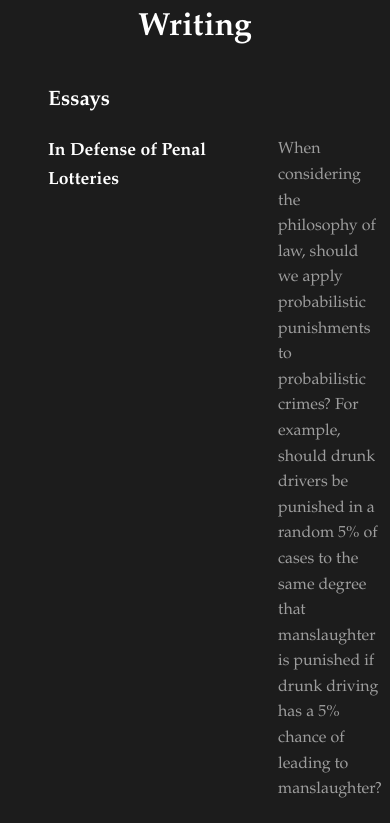
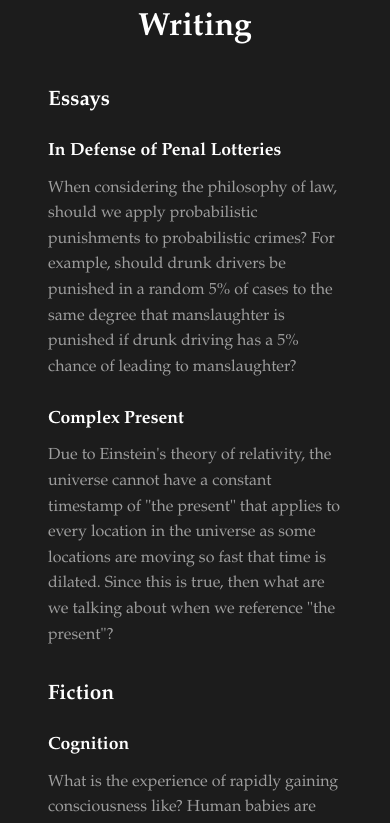
Before and after one commit to mbbbackus/benbackus, a React (Create React App) app: page /#/art in a window 390 px wide. Shown: the part 8400-9223 px from the top of the page. Built offline with nearby package versions, Linux system fonts and the light colour scheme.

Commit message:
Writing section: stack title/description on mobile

```diff
--- a/src/styles/Writing.css
+++ b/src/styles/Writing.css
@@ -63,3 +63,14 @@ a {
     font-size: 16px;
     flex: 1;
 }
+
+@media (max-width: 768px) {
+    .writing-item {
+        flex-direction: column;
+        gap: 10px;
+    }
+
+    .writing-title {
+        width: auto;
+    }
+}
```
